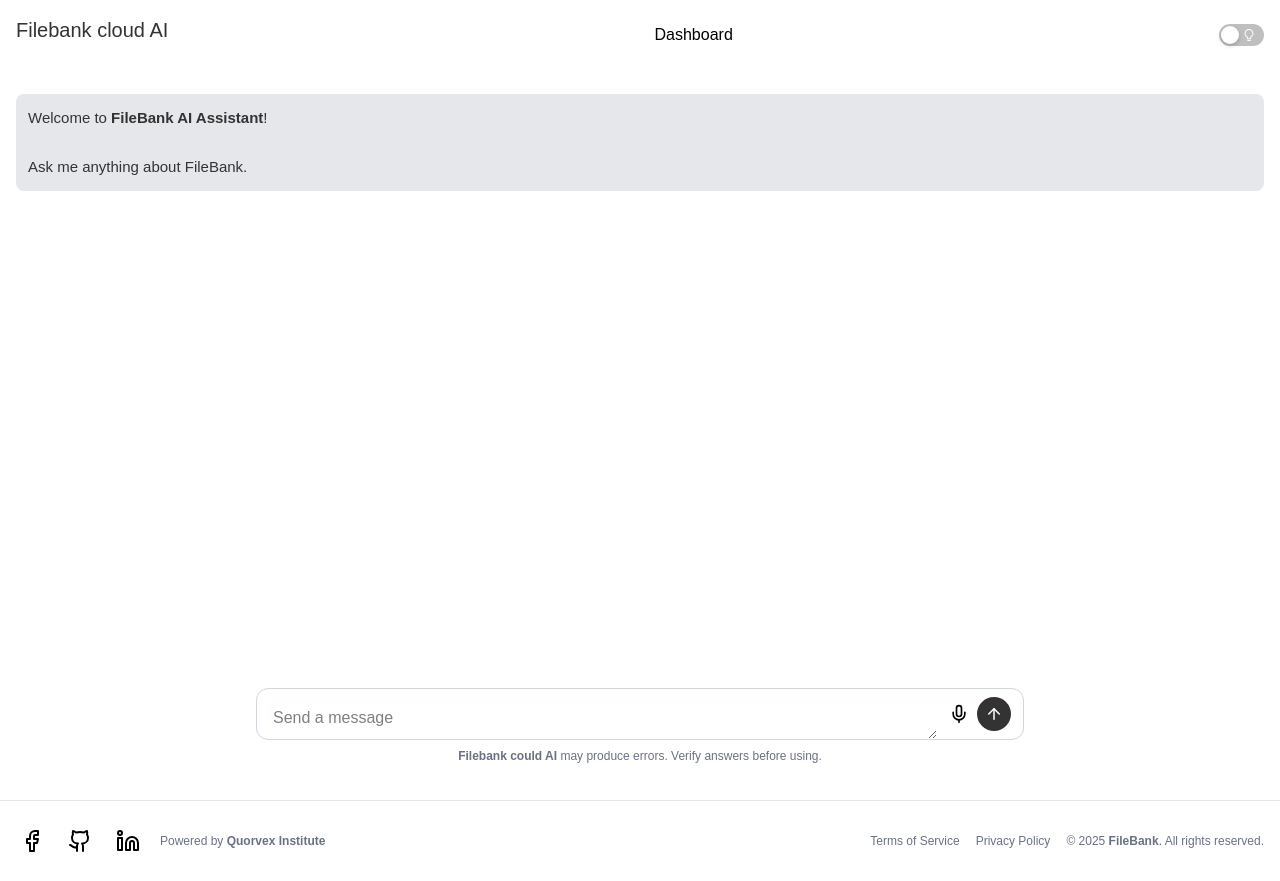
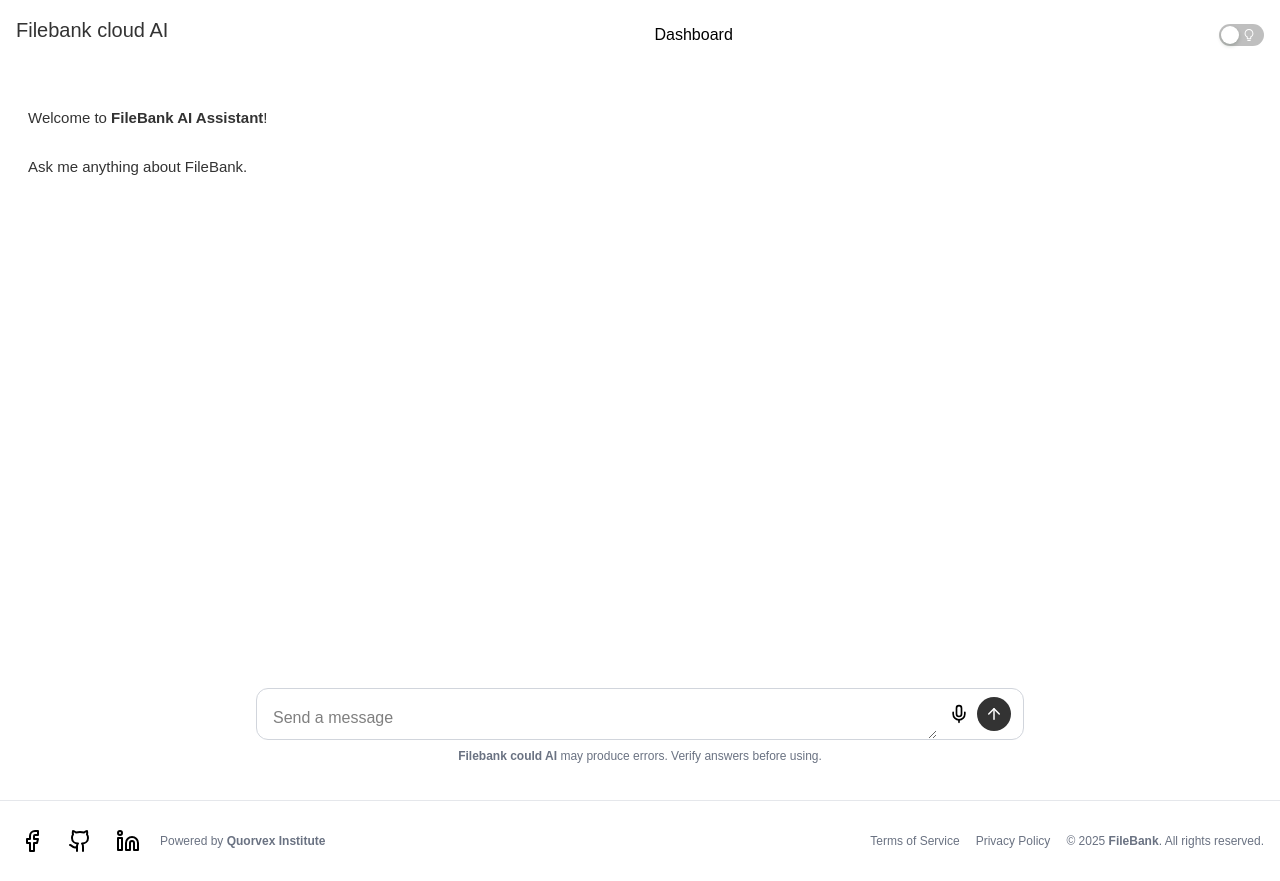
Before and after one commit to Ymffuture/Filebank, a React (Vite) app in the folder filebank-frontend/: page /full-screen-ai in a window 1280 px wide. Built offline with nearby package versions, Linux system fonts and the light colour scheme.

Commit message:
Update AIScreen.jsx

```diff
--- a/filebank-frontend/src/components/AIScreen.jsx
+++ b/filebank-frontend/src/components/AIScreen.jsx
@@ -165,8 +165,8 @@ export default function AIScreen() {
             key={`${idx}-text-${i}`}
             className={`my-2 p-3 rounded-lg max-w-[100%] whitespace-pre-wrap break-words text-[15px] leading-relaxed animate-fade-in ${
               msg.from === 'user'
-                ? 'bg-gray-400 text-white self-end ml-auto'
-                : 'bg-gray-200 text-[#333] dark:bg-gray-700 dark:text-white'
+                ? 'bg-gray-100 text-white self-end ml-auto'
+                : 'bg-* text-[#333] dark:bg-gray-700 dark:text-white'
             }`}
             dangerouslySetInnerHTML={{ __html: html }}
           />
```
